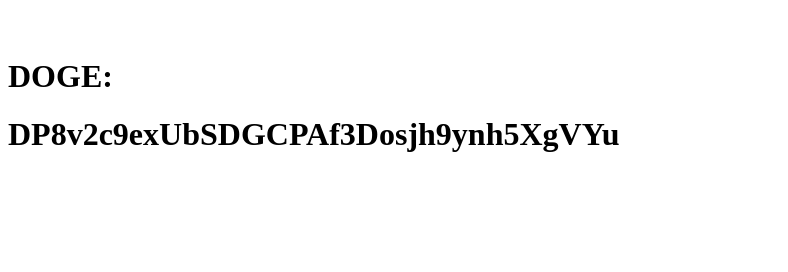
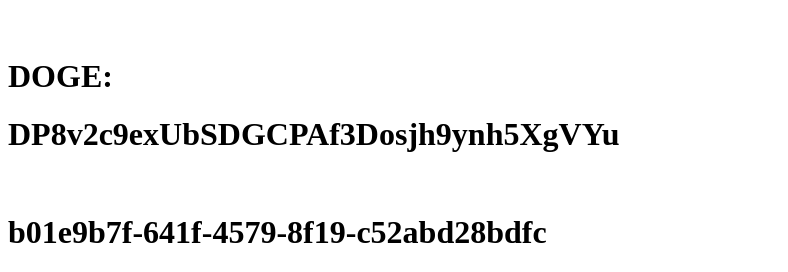
Before and after one commit to GiovannyAndres/direction, a plain HTML site: page index.html in a window 1280 px wide. Shown: the part 732-1004 px from the top of the page, without its empty margins (0-788 px from the left). Before the commit the page ends 906 px from the top, so only its background shows below. Drawn offline with Linux system fonts and the light colour scheme.

Commit message:
Update index.html

```diff
--- a/index.html
+++ b/index.html
@@ -12,5 +12,7 @@
 <h1>DASH: </h1><h1>XiMKmexnuBDQ3VZPPviPULMbe7njVsXiR9</h1>
 <br>
 <h1>DOGE: </h1><h1>DP8v2c9exUbSDGCPAf3Dosjh9ynh5XgVYu</h1>
+<br>
+<h1> b01e9b7f-641f-4579-8f19-c52abd28bdfc </h1>
 </body>
 </html>
```
